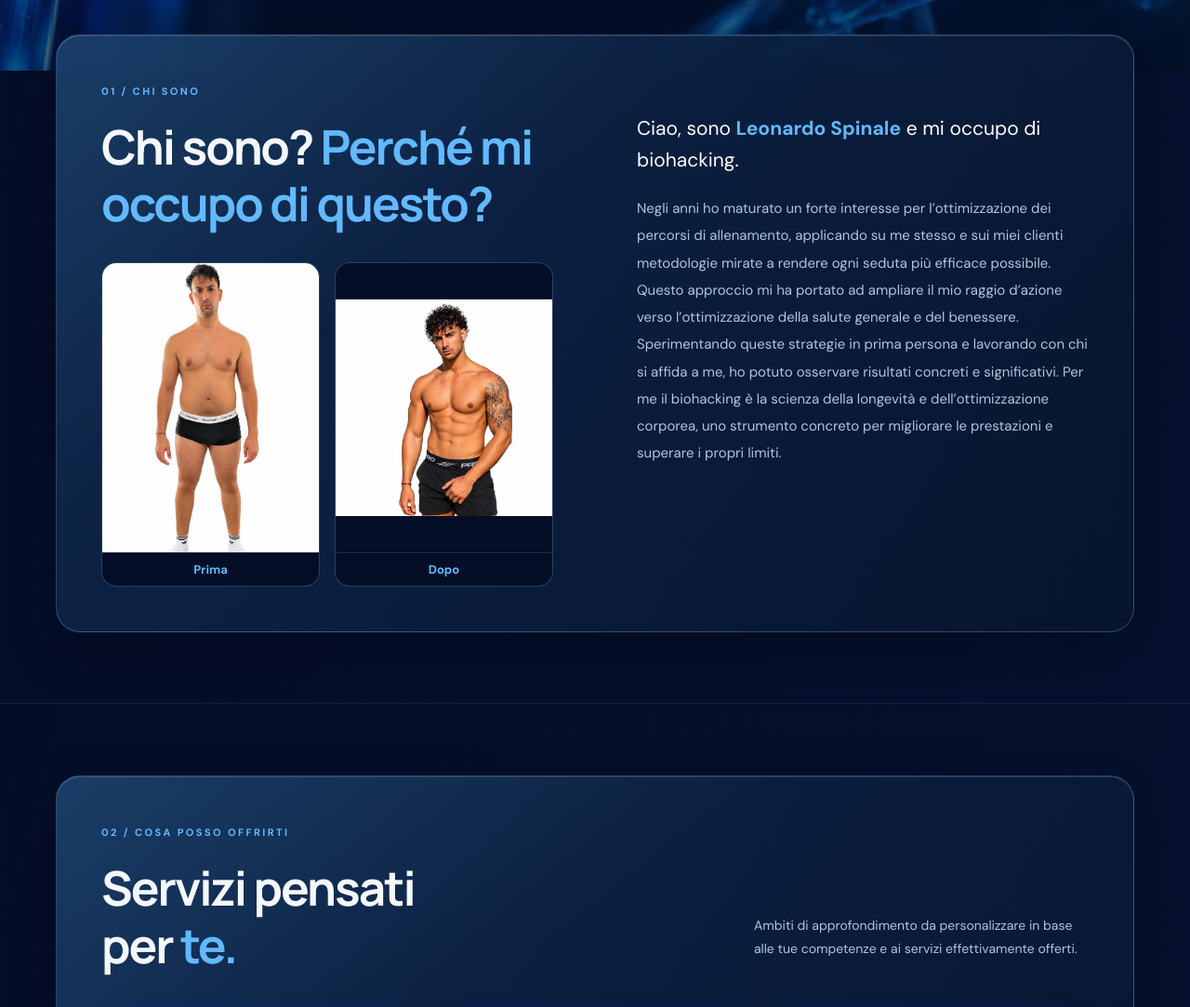
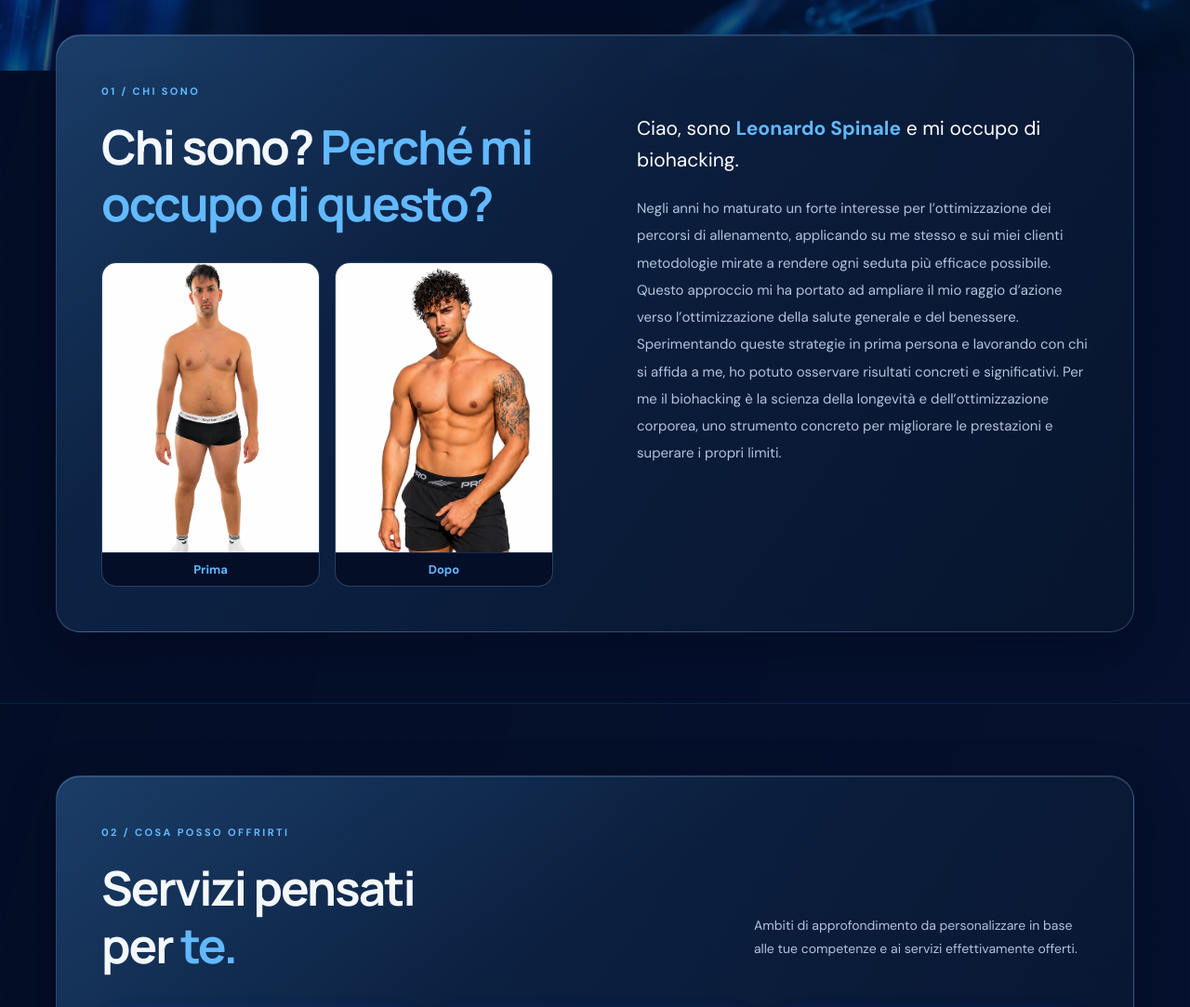
Before and after one commit to leonardospinale/leonardo-spinale-biohacker, a plain HTML site: page index.html in a window 1280 px wide. Shown: the part 828-1911 px from the top of the page at 93% size. Drawn offline with Linux system fonts and the light colour scheme.

Commit message:
Riempe il riquadro della foto Dopo

```diff
--- a/index.html
+++ b/index.html
@@ -16,7 +16,7 @@
     <figcaption>Prima</figcaption>
   </figure>
   <figure>
-    <img src="confronto-dopo.webp" width="750" height="750" loading="lazy" decoding="async" alt="Foto dopo il percorso">
+    <img class="comparison-after" src="confronto-dopo.webp" width="750" height="750" loading="lazy" decoding="async" alt="Foto dopo il percorso">
     <figcaption>Dopo</figcaption>
   </figure>
 </div>
--- a/styles.css
+++ b/styles.css
@@ -333,6 +333,11 @@ main::after {
   object-fit: contain;
 }
 
+.about-comparison .comparison-after {
+  object-fit: cover;
+  object-position: 58% center;
+}
+
 .about-comparison figcaption {
   padding: 9px 6px;
   border-top: 1px solid #86caff26;
```
